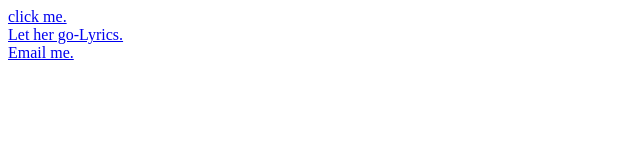
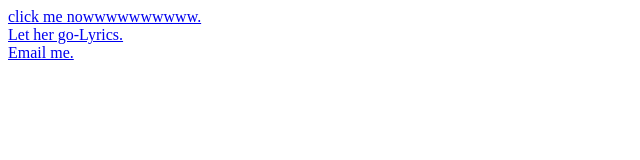
Before and after one commit to SasmithaKariyawasam/1, a plain HTML site: page index.html in a window 1280 px wide. Shown: the whole page, without its empty margins (0-640 px from the left). Drawn offline with Linux system fonts and the light colour scheme.

Commit message:
Yes commit

```diff
--- a/index.html
+++ b/index.html
@@ -7,7 +7,7 @@
         <a href="https://www.google.com/"
         target="_blank"
         title="Goes to google">
-            click me.
+            click me nowwwwwwwwww.
         </a>
         <br>
         <a href="lyrics.html"
```
